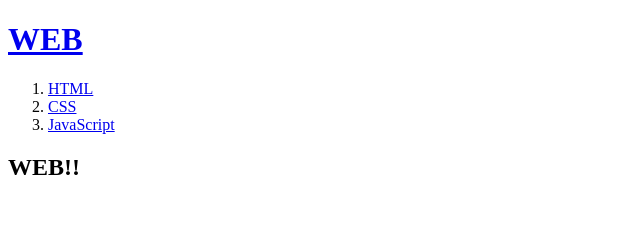
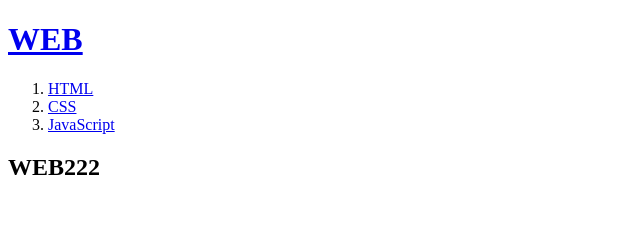
Before and after one commit to yerimKIM316/test, a plain HTML site: page index.html in a window 1280 px wide. Shown: the top 238 px of the page, 0-640 px from the left. Drawn offline with Linux system fonts and the light colour scheme.

Commit message:
edit web name
in index.html
I edit web!! to web22

```diff
--- a/index.html
+++ b/index.html
@@ -13,7 +13,7 @@
     </ol>
 
 
-    <h2>WEB!!</h2>
+    <h2>WEB222</h2>
     <P style="margin-top:60px">
         <strong>월드 와이드 웹(World Wide Web, WWW, W3)</strong>은 인터넷에 연결된 컴퓨터를 통해 사람들이 정보를 공유할 수 있는
         <br>전 세계적인 정보 공간을 말한다. <u>간단히 웹(the Web)이라 부르는 경우가 많다.</u> 이 용어는 인터넷과 동의어로 쓰이는 경우가 많으나
```
